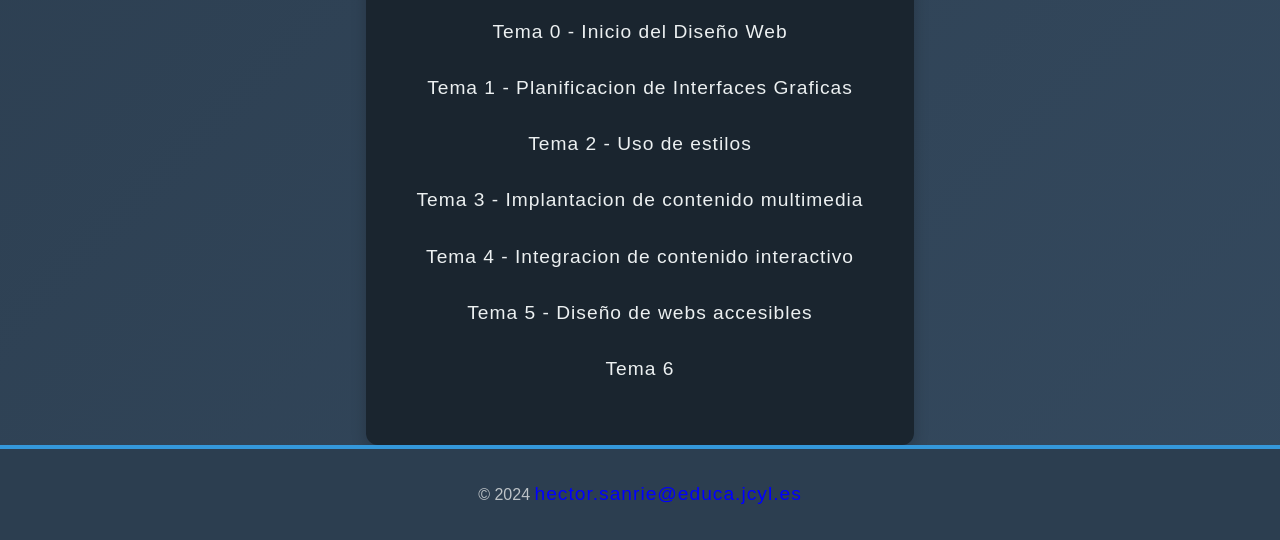
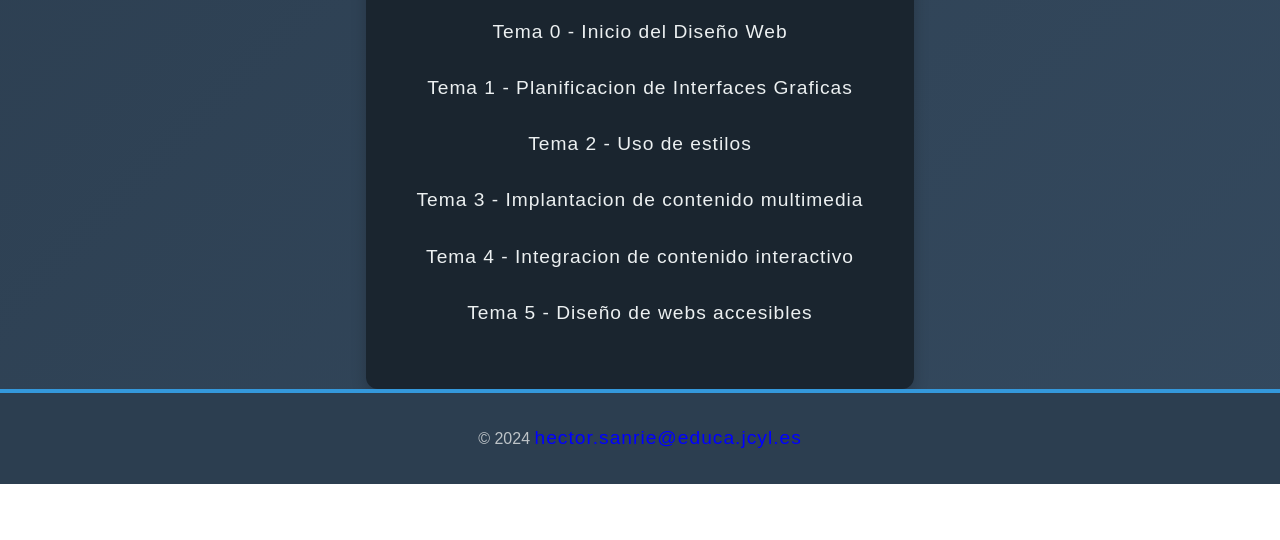
Before and after one commit to hectorsanzriesco/hectorsanzRiesco, a plain HTML site: page index/temas/indextemas.html in a window 1280 px wide. Shown: the part 438-978 px from the top of the page. After the commit the page ends 922 px from the top, so only its background shows below. Drawn offline with Linux system fonts and the light colour scheme.

Commit message:
Update indextemas.html

```diff
--- a/index/temas/indextemas.html
+++ b/index/temas/indextemas.html
@@ -37,8 +37,6 @@
                     <li><a href="./tema4/tema4.html">Tema 4 - Integracion de contenido interactivo</a></li>
                     <br><br>
                     <li><a href="./tema5/tema5.html">Tema 5 - Diseño de webs accesibles</a></li>
-                    <br><br>
-                    <li><a href="./tema6/tema6.html">Tema 6</a></li>
                 </ul>
             </section>
         </article>
```
